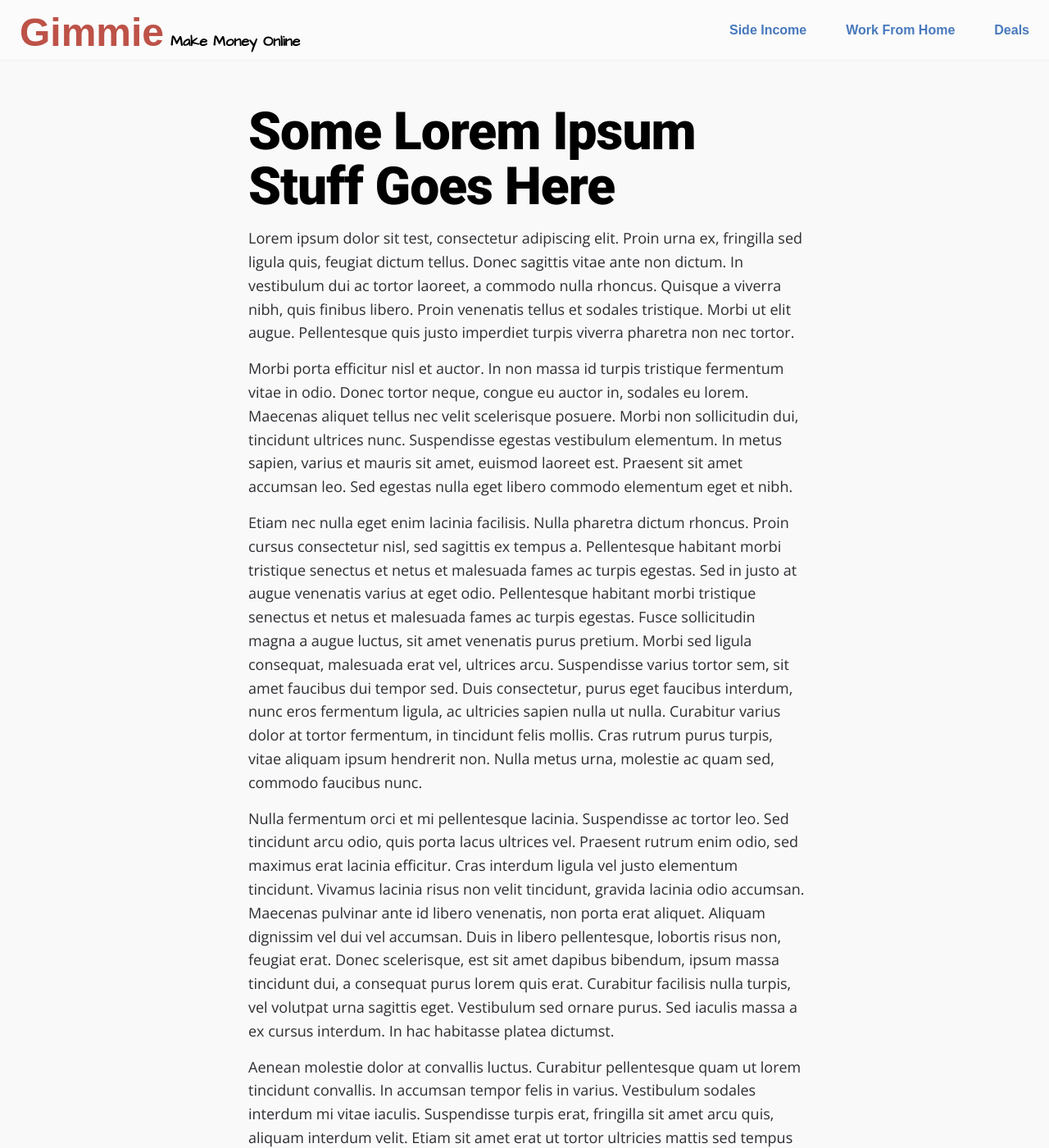
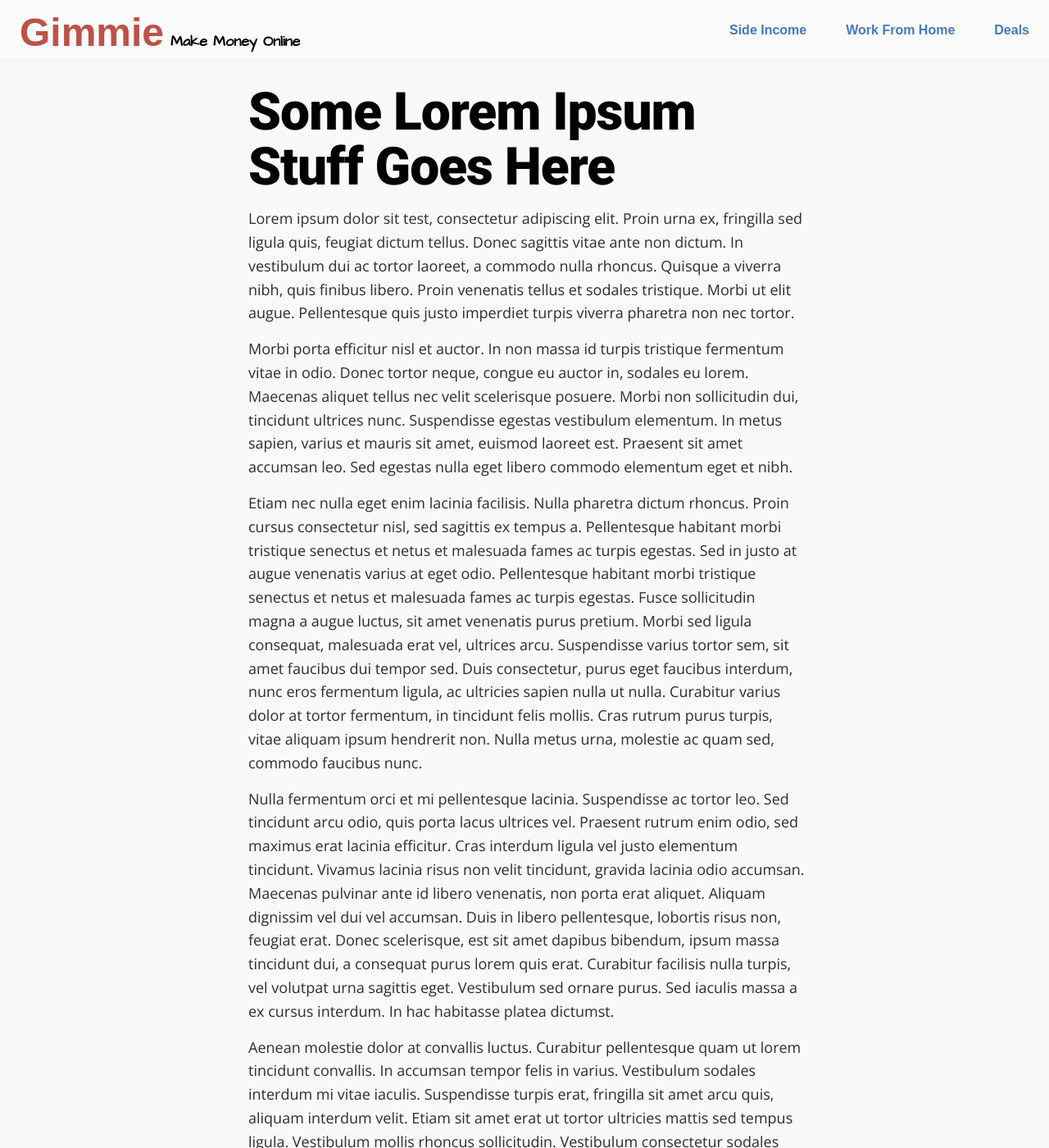
Before and after one commit to cartuhok/Finance-Blog, a Jekyll site: the page built from _posts/2017-08-22-test.markdown, in a window 1280 px wide and 1400 px high. Shown: the whole window at 82% size. Built offline with Jekyll 4.4.1, drawn with Linux system fonts in a browser that asks for light colours; nearby versions of some CDN libraries.

Commit message:
removed padding

```diff
--- a/assets/css/4-pages/_-pages-home.scss
+++ b/assets/css/4-pages/_-pages-home.scss
@@ -9,7 +9,7 @@
   font-size: 64px;
   font-family: 'Roboto', sans-serif;
   font-weight: bolder;
-  padding-top: 24px;
+
 }
 
 .posts:first-child {
```
